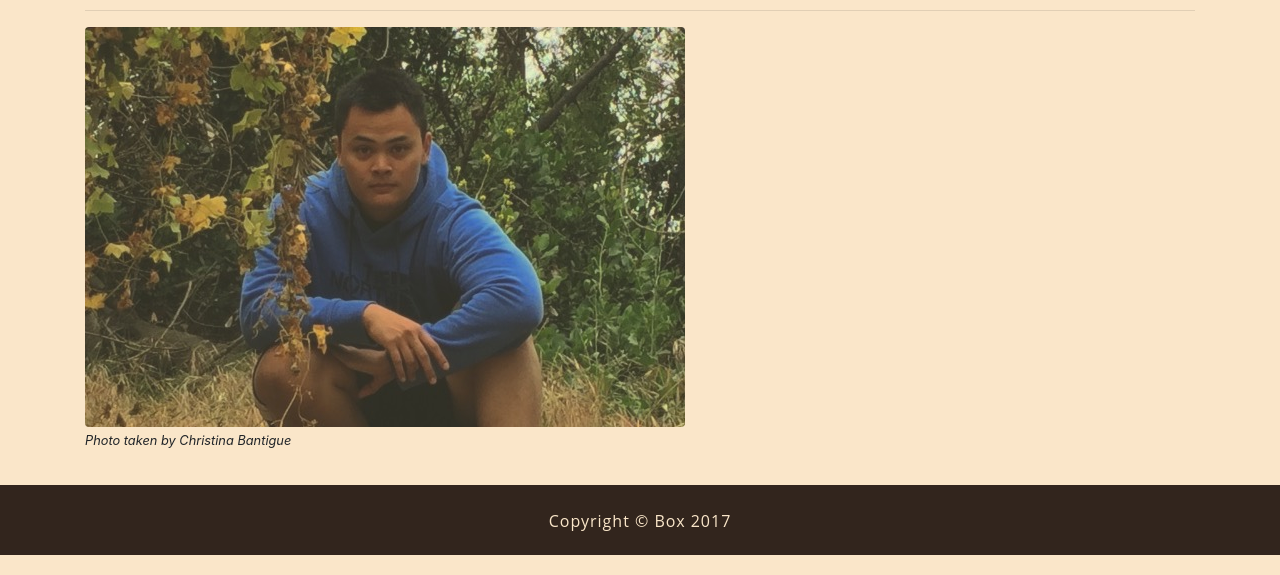
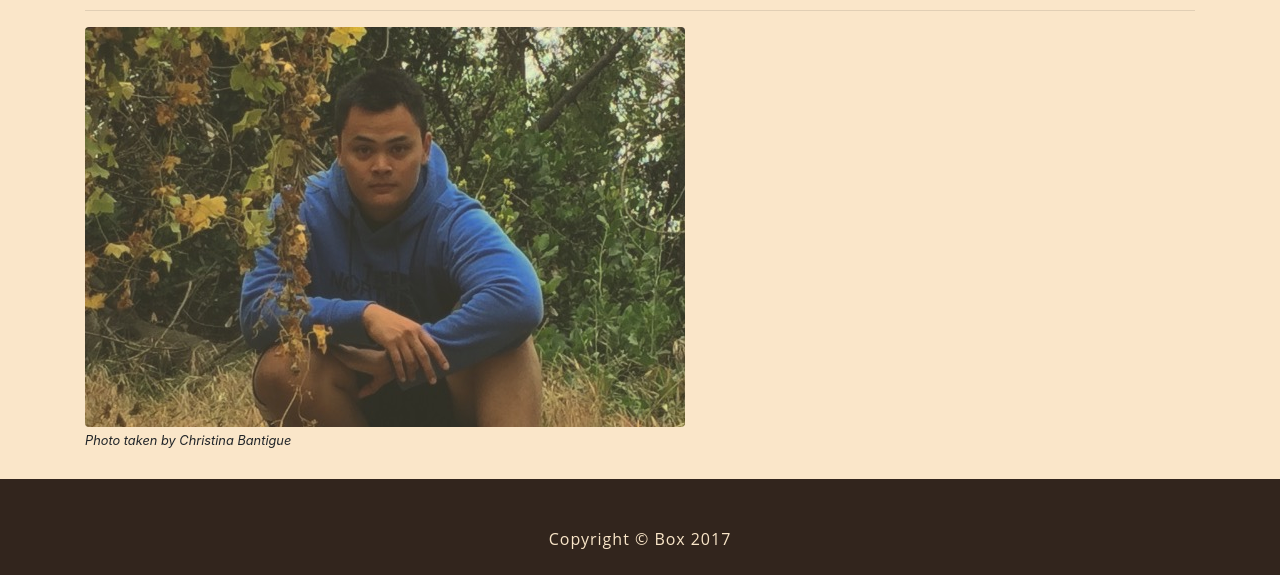
Before and after one commit to anothernameforbox/boxOfficial, a website: page contact/index.html in a window 1280 px wide. Shown: the part 245-820 px from the top of the page. Drawn offline with Linux system fonts and the light colour scheme.

Commit message:
footer fix

```diff
--- a/contact/css/contact.css
+++ b/contact/css/contact.css
@@ -8,11 +8,12 @@
 html,
 body {
   position: relative;
-  min-height: 100%;
+  max-height: 100%;
 }
 
 body {
   padding-top: 54px;
+  padding-bottom: 100px;
   background-color: #fae6c9;
   min-height: 100vh;
 }
--- a/contact/index.html
+++ b/contact/index.html
@@ -90,7 +90,7 @@
     <!-- /.container -->
 
     <!-- Footer -->
-    <footer class="py-4" style="background-color: #1d110b">
+    <footer class="py-5" style="background-color: #1d110b">
       <div class="container">
         <p class="m-0 text-center">Copyright &copy; Box 2017</p>
       </div>
```
